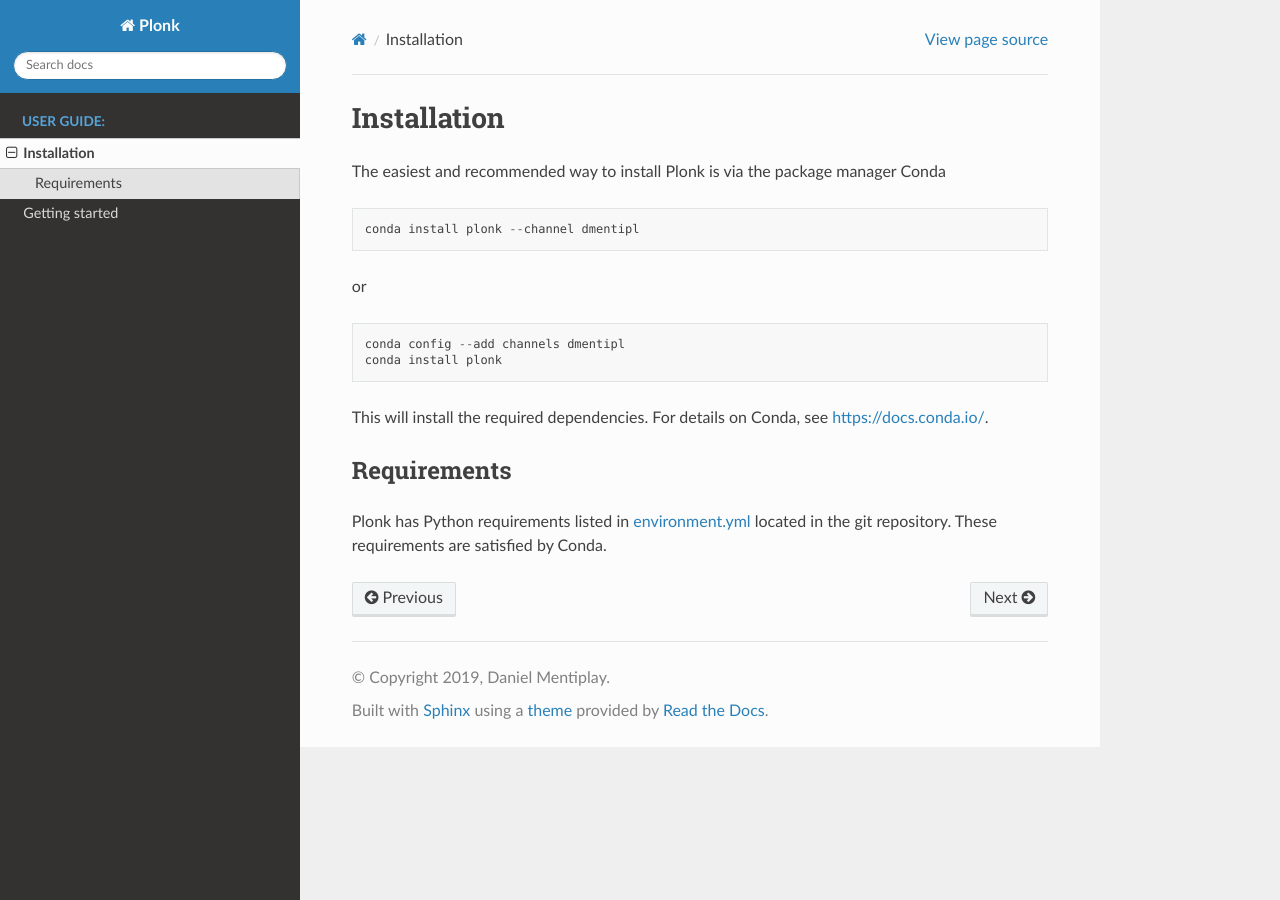
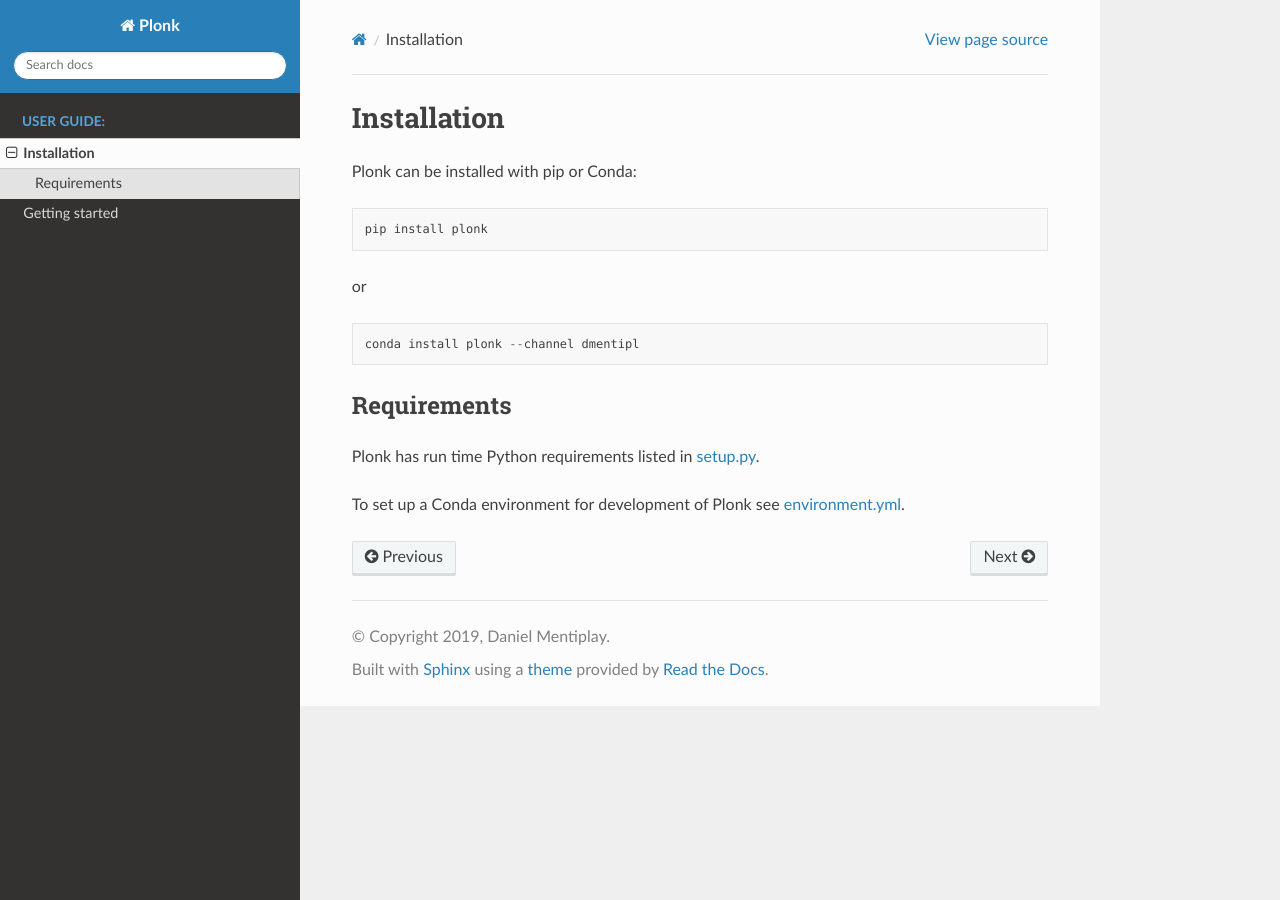
Before and after one commit to dmentipl/plonk, a Sphinx documentation site: the page built from docs/installation.rst, in a window 1280 px wide. Built offline with Sphinx 7.4.7 and the Read the Docs theme 2.0.0, drawn with Linux system fonts in a browser that asks for light colours; formulas are drawn with MathJax 3; pages that are not in the unit, such as notebooks, are missing from menus.

Commit message:
Change docs to reflect recent code changes

```diff
--- a/docs/installation.rst
+++ b/docs/installation.rst
@@ -2,27 +2,26 @@
 Installation
 ============
 
-The easiest and recommended way to install Plonk is via the package manager
-Conda
+Plonk can be installed with pip or Conda:
+
+::
+
+    pip install plonk
+
+or
 
 ::
 
     conda install plonk --channel dmentipl
 
-or
-
-::
-
-    conda config --add channels dmentipl
-    conda install plonk
-
-This will install the required dependencies. For details on Conda, see
-https://docs.conda.io/.
 
 ------------
 Requirements
 ------------
 
-Plonk has Python requirements listed in `environment.yml
-<https://github.com/dmentipl/plonk/blob/master/environment.yml>`_ located in the
-git repository. These requirements are satisfied by Conda.
+Plonk has run time Python requirements listed in `setup.py
+<https://github.com/dmentipl/plonk/blob/master/setup.py>`_.
+
+To set up a Conda environment for development of Plonk see
+`environment.yml
+<https://github.com/dmentipl/plonk/blob/master/environment.yml>`_.
```
Also changed, not shown: docs/getting-started.rst (+8 -8 lines), docs/index.rst (+15 -19 lines).
